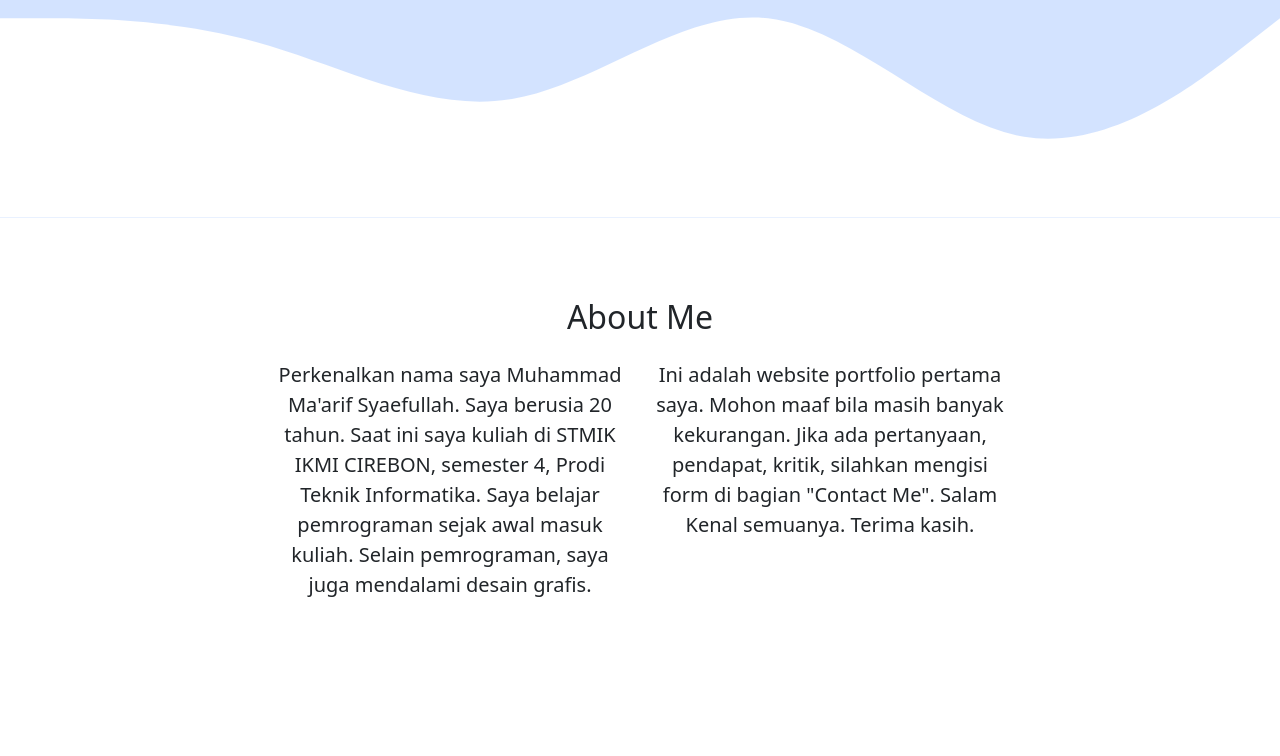
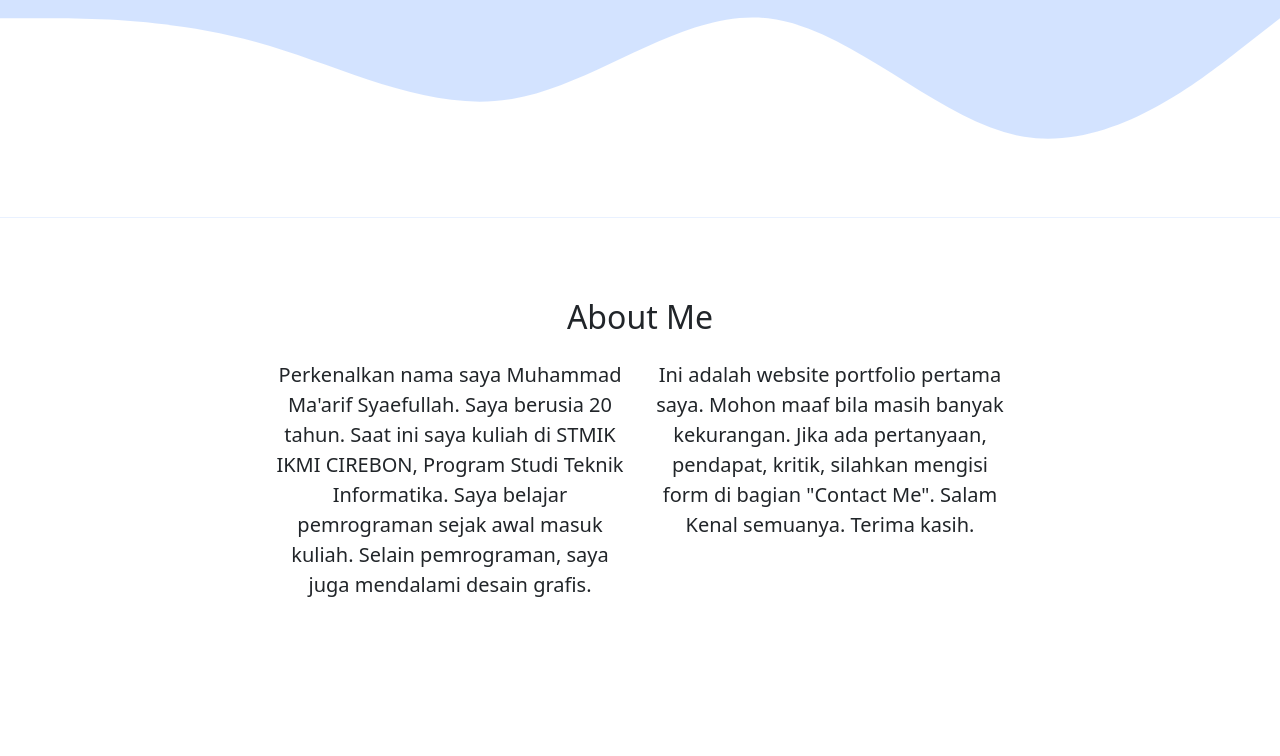
Before and after one commit to muhammadmaarif/muhammadmaarif.github.io, a plain HTML site: page index.html in a window 1280 px wide. Shown: the part 484-1240 px from the top of the page. Drawn offline with nearby package versions, Linux system fonts and the light colour scheme.

Commit message:
mengubah teks

```diff
--- a/index.html
+++ b/index.html
@@ -73,8 +73,8 @@
         <div class="row justify-content-center fs-5 text-center">
           <div class="col-md-4" data-aos="fade-right" data-aos-offset="150" data-aos-duration="1500">
             <p>
-              Perkenalkan nama saya Muhammad Ma'arif Syaefullah. Saya berusia 20 tahun. Saat ini saya kuliah di STMIK IKMI CIREBON, semester 4, Prodi Teknik Informatika. Saya belajar pemrograman sejak awal masuk kuliah. Selain pemrograman,
-              saya juga mendalami desain grafis.
+              Perkenalkan nama saya Muhammad Ma'arif Syaefullah. Saya berusia 20 tahun. Saat ini saya kuliah di STMIK IKMI CIREBON, Program Studi Teknik Informatika. Saya belajar pemrograman sejak awal masuk kuliah. Selain pemrograman, saya
+              juga mendalami desain grafis.
             </p>
           </div>
           <div class="col-md-4" data-aos="fade-left" data-aos-offset="150" data-aos-duration="1500" data-aos-delay="200">
```
